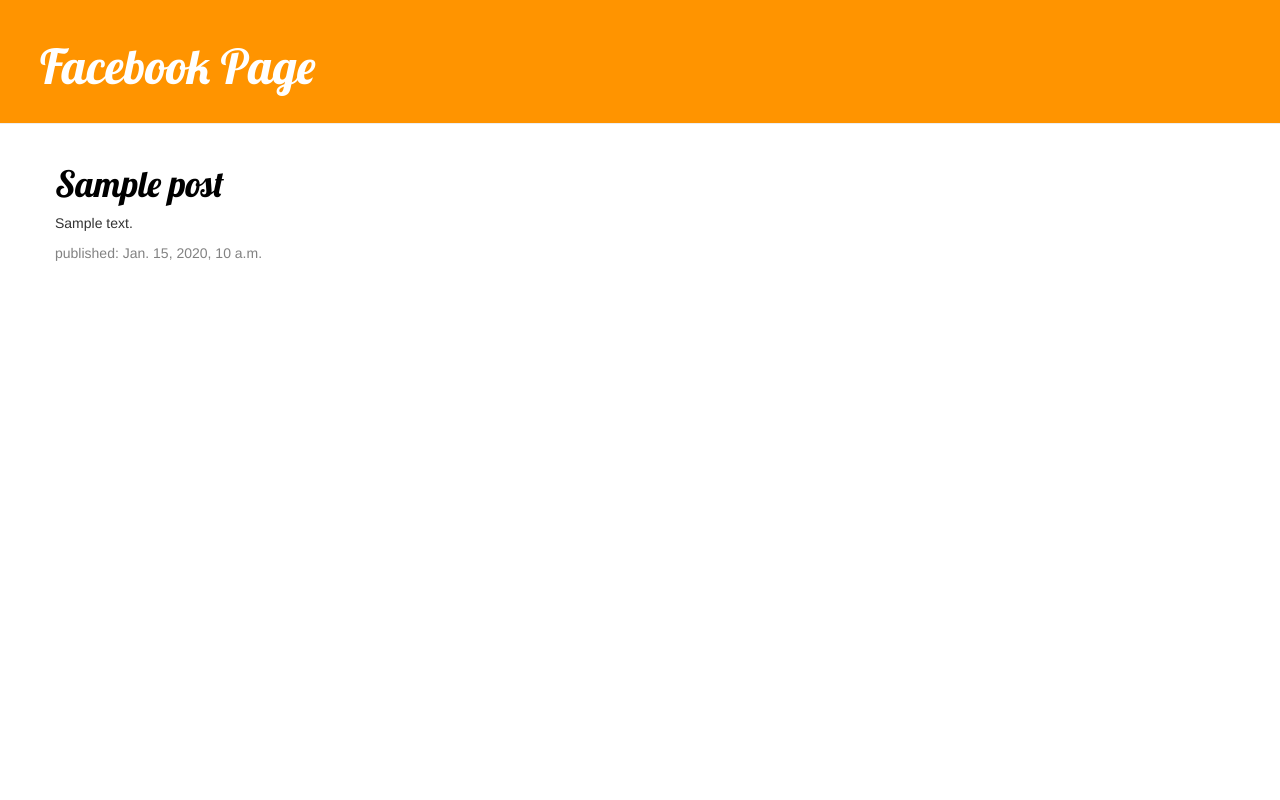
After one commit to ShayanArman/fb_project, a Django app: template api/templates/api/post_list.html in a window 1280 px wide. The commit adds this page. Run offline with Django 3.2, Linux system fonts and the light colour scheme; the template is opened without the code that fills it: most values are stand-ins (such as "Sample title", 1, 10 or a date in 2020); some libraries are stand-ins or nearby versions.

Commit message:
Base template class added.

```diff
--- a/api/static/css/main.css
+++ b/api/static/css/main.css
@@ -1,8 +1,46 @@
-h1 a {
-    color: #FCA205;
-    font-family: 'Lobster';
+.page-header {
+    background-color: #ff9400;
+    margin-top: 0;
+    padding: 20px 20px 20px 40px;
 }
 
-body {
-    padding-left: 15px;
+.page-header h1, .page-header h1 a, .page-header h1 a:visited, .page-header h1 a:active {
+    color: #ffffff;
+    font-size: 36pt;
+    text-decoration: none;
 }
+
+.content {
+    margin-left: 40px;
+}
+
+h1, h2, h3, h4 {
+    font-family: 'Lobster', cursive;
+}
+
+.date {
+    color: #828282;
+}
+
+.save {
+    float: right;
+}
+
+.post-form textarea, .post-form input {
+    width: 100%;
+}
+
+.top-menu, .top-menu:hover, .top-menu:visited {
+    color: #ffffff;
+    float: right;
+    font-size: 26pt;
+    margin-right: 20px;
+}
+
+.post {
+    margin-bottom: 70px;
+}
+
+.post h1 a, .post h1 a:visited {
+    color: #000000;
+}
--- a/api/templates/api/main.html
+++ b/api/templates/api/main.html
@@ -11,13 +11,13 @@
         <div class="page-header">
 		    <h1><a href="/">Facebook Page</a></h1>
 		</div>
-
-		{% for post in posts %}
-			<div class="post">
-			    <h1><a href="">{{ post.title }}</a></h1>
-			    <p>{{ post.text|linebreaksbr }}</p>
-			    <p>published: {{ post.published_date }}</p>
-			</div>
-		{% endfor %}
+		<div class="content container">
+	    <div class="row">
+	        <div class="col-md-8">
+	        	{% block content %}
+	        	{% endblock %}
+	        </div>
+	    </div>
+		</div>
     </body>
 </html>
--- /dev/null
+++ b/api/templates/api/post_list.html
@@ -0,0 +1,13 @@
+{% extends 'api/main.html' %}
+
+{% block content %}
+	{% for post in posts %}
+	    <div class="post">
+	        <h1><a href="">{{ post.title }}</a></h1>
+	        <p>{{ post.text|linebreaksbr }}</p>
+	        <div class="date">
+	            <p>published: {{ post.published_date }}</p>
+	        </div>
+	    </div>
+	{% endfor %}
+{% endblock %}
--- a/api/views.py
+++ b/api/views.py
@@ -8,8 +8,7 @@
         self.text = 'I love everything about your store.'
 
 
-
 # Create your views here.
 def post_list(request):
     posts = [Post('Street Style', 'August 29', 30), Post('Road Style', 'Sept', 1)]
-    return render(request, 'api/main.html', {'posts': posts})
+    return render(request, 'api/post_list.html', {'posts': posts})
```
